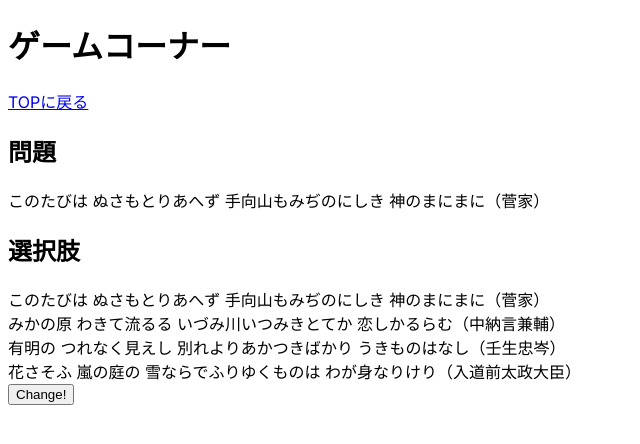
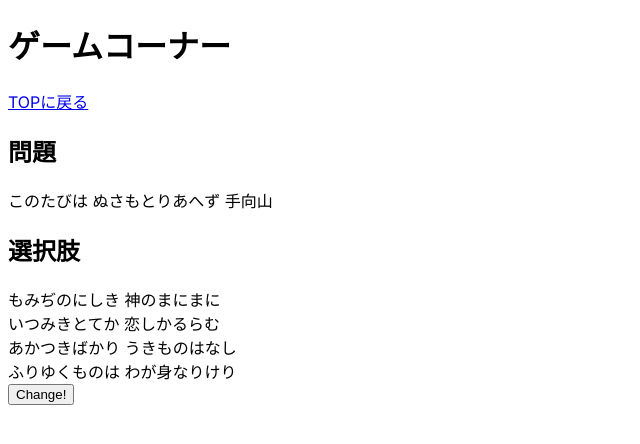
Before and after one commit to AyaSugiura/hyakunin-isshu, a Next.js app: page /game in a window 1280 px wide. Both pictures are taken after a click on the button "Start!". Shown: the top 444 px of the page, without its empty margins (0-640 px from the left). Built offline with nearby package versions, Linux system fonts and the light colour scheme.

Commit message:
構成をちょと変更位

```diff
--- a/src/app/game/page.tsx
+++ b/src/app/game/page.tsx
@@ -1,53 +1,58 @@
 "use client"
 
 import Link from "next/link";
-import Data from "@/data/hyakunin.json"
 import Hyakunin from "@/components/Hyakunin";
 import {getOptionAndAnswer, optionAndAnswer} from "./game"
 import { useState } from "react";
+import Kaminoku from "@/components/Kaminoku";
+import Shimonoku from "@/components/Shimonoku";
 
 const Game = () => {
 
+    const [status, setStatus] = useState("notStarted");
     const [data, setData] = useState<optionAndAnswer | null>(null);
+    const [answer, setAnswer] = useState("");
 
     const changeData = () => {
         const newData = getOptionAndAnswer();
         setData(newData);
+        setStatus("playing")
     };
 
     const handleClick = () => {
         changeData();
+        setStatus("playing")
     }
 
     return (
         <main>
             <h1>ゲームコーナー</h1>
             <Link href={"/"}>TOPに戻る</Link>
-            {
-                data ? (
+            {status === "playing" && data ? (
                 <>
-
                     <h2>問題</h2>
-                            <Hyakunin hyakunin={data.answer}></Hyakunin>
+                    <Kaminoku hyakunin={data.answer}></Kaminoku>
 
                     <h2>選択肢</h2>
                     {
                         data.options.map((item, index) => {
                             return (
-                                        <Hyakunin key={index} hyakunin={item}></Hyakunin>
+                                <Shimonoku key={index} hyakunin={item}></Shimonoku>
                             )
                         })
                     }
-
                     <button onClick={handleClick}>Change!</button>
                 </>
+            ) : status === "answer" ? (
+            <div>
+                <h2>答え</h2>
+                {/* 他のコンポーネントや要素を追加 */}
+            </div>
             ) : (
                 <button onClick={handleClick}>Start!</button>
+            )}
+        </main>
     )
 }
 
-        </main>
-    );
-}
-
 export default Game
--- a/src/app/layout.tsx
+++ b/src/app/layout.tsx
@@ -5,8 +5,8 @@ import './globals.css'
 const inter = Inter({ subsets: ['latin'] })
 
 export const metadata: Metadata = {
-  title: 'Create Next App',
-  description: 'Generated by create next app',
+  title: '百人一首 de asobo',
+  description: '百人一首で遊ぶアプリです',
 }
 
 export default function RootLayout({
--- /dev/null
+++ b/src/components/Kaminoku.tsx
@@ -0,0 +1,13 @@
+const Kaminoku = (props: {hyakunin: HyakuninType | undefined}) => {
+    return (
+        props.hyakunin ? (
+            <div>
+                {props.hyakunin.kami}
+            </div>
+        ) : (
+            <div>ありません</div>
+        )
+    );
+}
+
+export default Kaminoku
--- /dev/null
+++ b/src/components/Shimonoku.tsx
@@ -0,0 +1,13 @@
+const Shimonoku = (props: {hyakunin: HyakuninType | undefined}) => {
+    return (
+        props.hyakunin ? (
+            <div>
+                {props.hyakunin.shimo}
+            </div>
+        ) : (
+            <div>ありません</div>
+        )
+    );
+}
+
+export default Shimonoku
```
Lines whose indentation alone changed are shown as unchanged.
